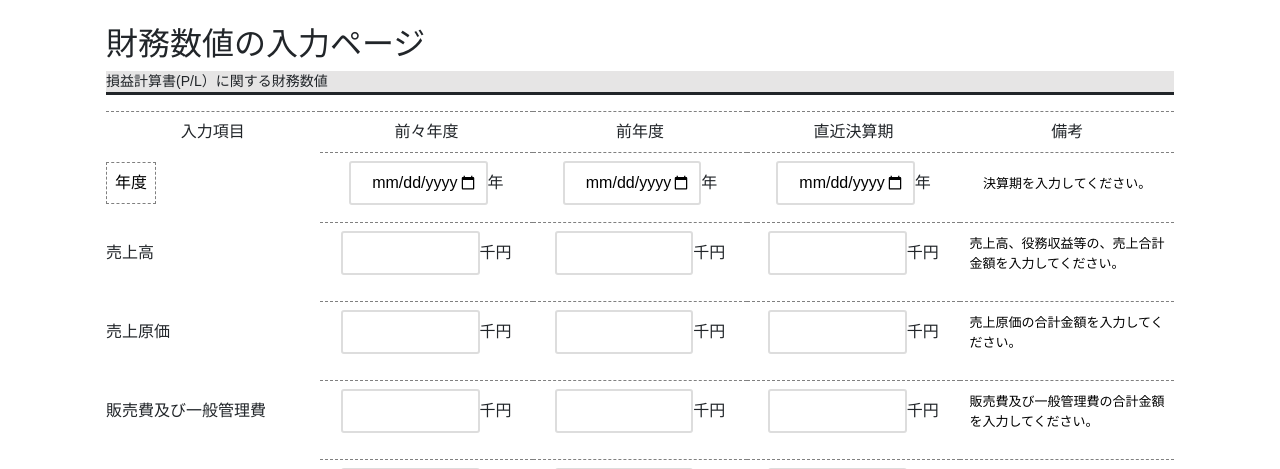
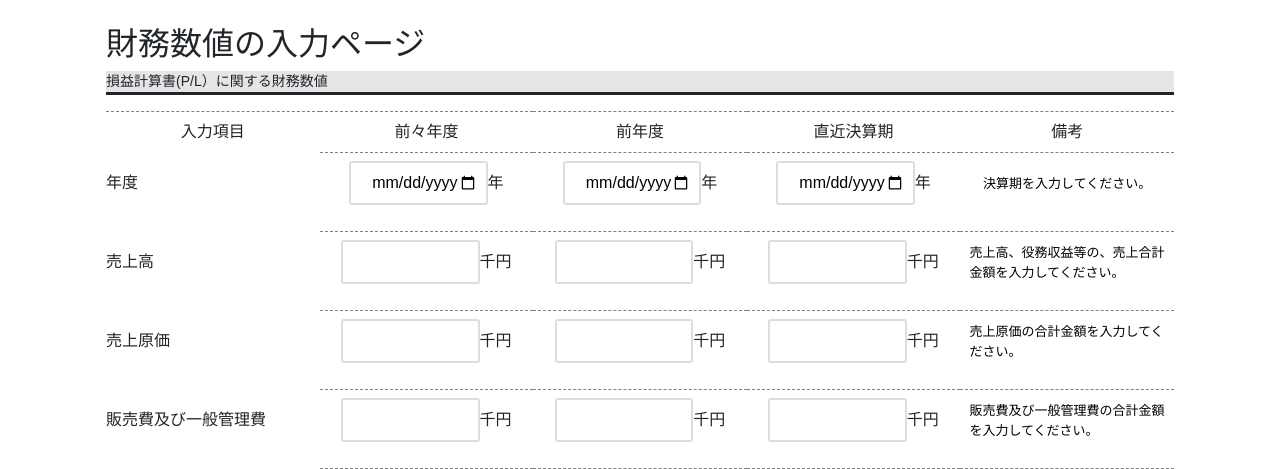
Before and after one commit to AtsushiArai/WebApps, a Django app: page /valuation/ in a window 1280 px wide. Shown: the part 532-1001 px from the top of the page. Run offline with Django 3.2, Linux system fonts and the light colour scheme; some libraries are stand-ins or nearby versions.

Commit message:
style fix.

```diff
--- a/valuation/static/valuation/css/style.css
+++ b/valuation/static/valuation/css/style.css
@@ -61,10 +61,6 @@ input {
     display: table-header-group;
     width: 20%;
     height: 60px;
-}
-
-.th .col-head {
-    border: 0.5px dashed gray;
 }
 
 .td {
--- a/valuation/templates/valuation/valuation.html
+++ b/valuation/templates/valuation/valuation.html
@@ -147,7 +147,7 @@ window.onkeydown = keydown;
                 <div class="td">備考</div>
             </div>
             <div class="tr">
-                <div class="th"><p class="col-head">年度</p></div>
+                <div class="th">年度</div>
                     <div class="td"><input name="year_before_last" type="date" min="2018-01-01" max="2025-12-31" value="{{ year_before_last }}">年</div>
                     <div class="td"><input name="last_year" type="date" min="2018-01-01" max="2025-12-31" value="{{ last_year }}">年</div>
                     <div class="td"><input name="this_year" type="date" min="2018-01-01" max="2025-12-31" value="{{ this_year }}">年</div>
```
